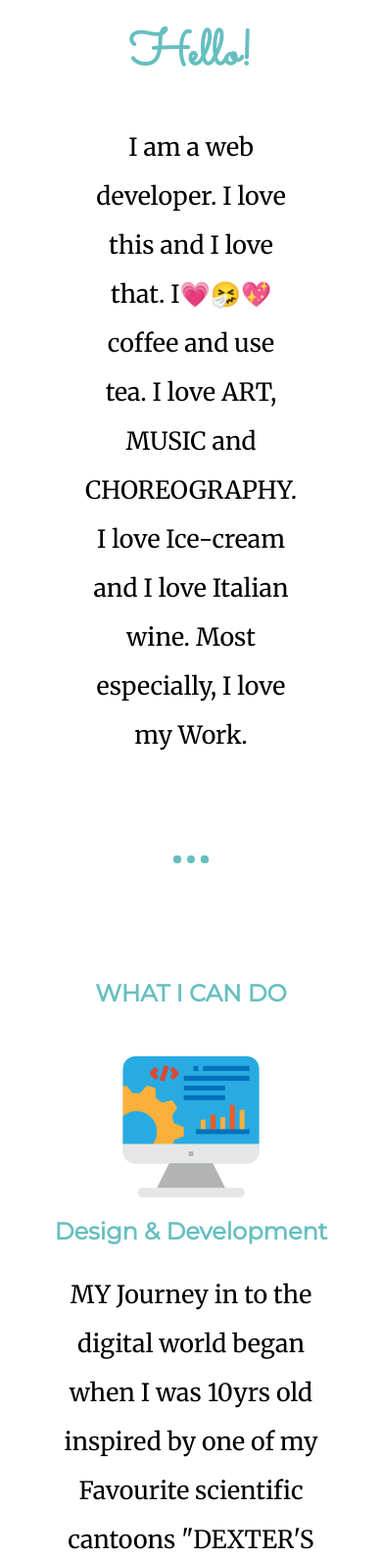
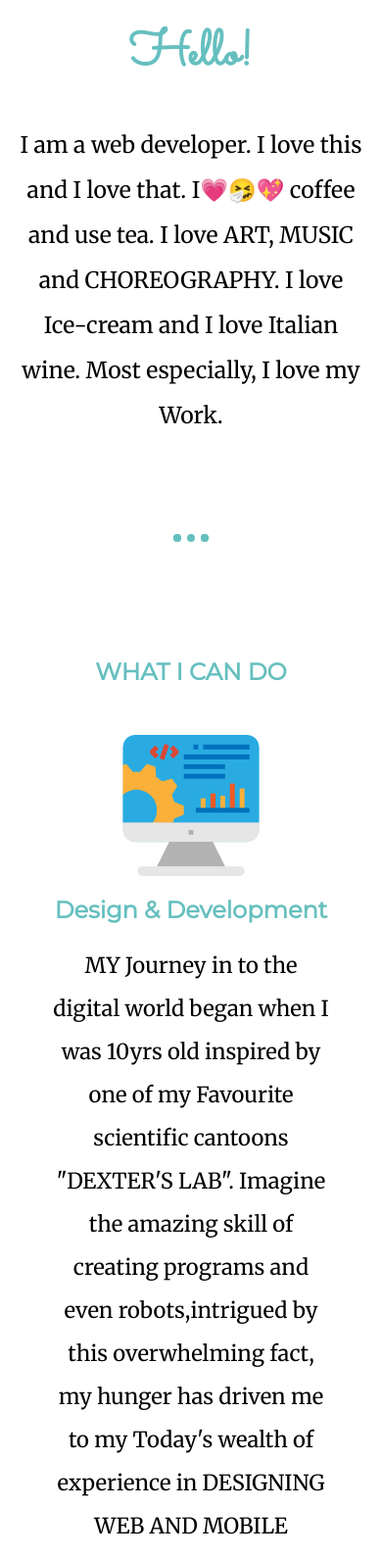
Before and after one commit to anenegrace/portfolio, a plain HTML site: page index.html in a window 390 px wide. Shown: the part 860-2450 px from the top of the page at 98% size. Drawn offline with Linux system fonts and the light colour scheme.

Commit message:
smartphone text adjustement

```diff
--- a/assets/css/style.css
+++ b/assets/css/style.css
@@ -210,6 +210,7 @@ p {
     .image2 {
         width: 50%;
         margin: auto;
+
     }
 
     .contact {
@@ -217,5 +218,28 @@ p {
         margin: 0 auto;
     }
 
+    .contact p{
+        width: 100%;
+        text-align: center;
+        margin: 0 auto;
+        font-size: 22px
+    }
+
+    .intro {
+        width: 100%;
+        text-align: center;
+        margin: 0 auto;
+        font-size: 23px;
+    }
+
+    .buttom-container p{
+        width: 100%;
+        text-align: center;
+        margin: 0 auto;
+        font-size: 22px;
+    }
+
+
+
 
 }
```
